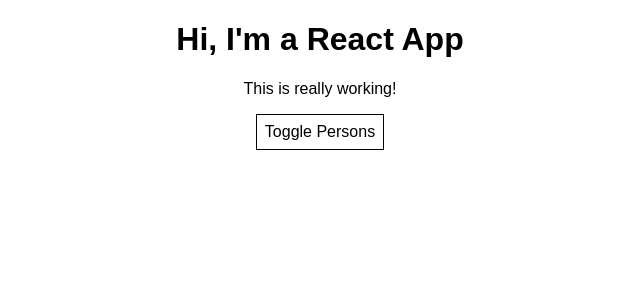
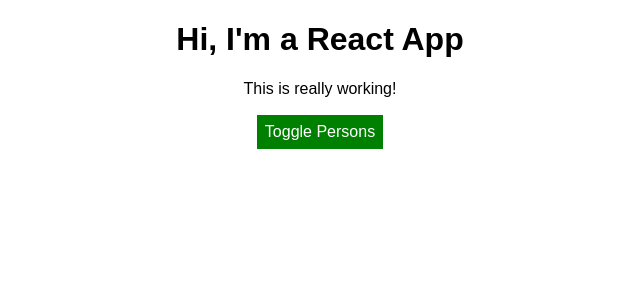
Before and after one commit to cnjoy/reactapp, a React (Create React App) app: page / in a window 1280 px wide. Shown: the top 300 px of the page, without its empty margins (320-960 px from the left). Built offline with nearby package versions, Linux system fonts and the light colour scheme.

Commit message:
65. Setting styles dynamically

```diff
--- a/src/App.css
+++ b/src/App.css
@@ -1,3 +1,11 @@
 .App {
   text-align: center;
 }
+
+.red {
+  color: red;
+}
+
+.bold {
+  font-weight: bold;
+}
--- a/src/App.js
+++ b/src/App.js
@@ -50,7 +50,8 @@
 
   render () {
     const style = {
-      backgroundColor: 'white',
+      backgroundColor: 'green',
+      color: 'white',
       font: 'inherit',
       border: '1px solid',
       padding: '8px',
@@ -73,11 +74,22 @@
         </div>
 
       );
+      style.backgroundColor='red';
     }
+
+    let classes = [];
+
+    if(this.state.persons.length <=2) {
+      classes.push('red');
+    }
+    if(this.state.persons.length<=1) {
+      classes.push('bold');
+    }
+
     return (
             <div className="App">
               <h1>Hi, I'm a React App</h1>
-              <p>This is really working!</p>
+              <p className={classes}>This is really working!</p>
               <button
               style={style}
               onClick={this.togglePersonHandler}>Toggle Persons</button>
```
Also changed, not shown: 1 other file (tests, documents, lock files or other folders).
